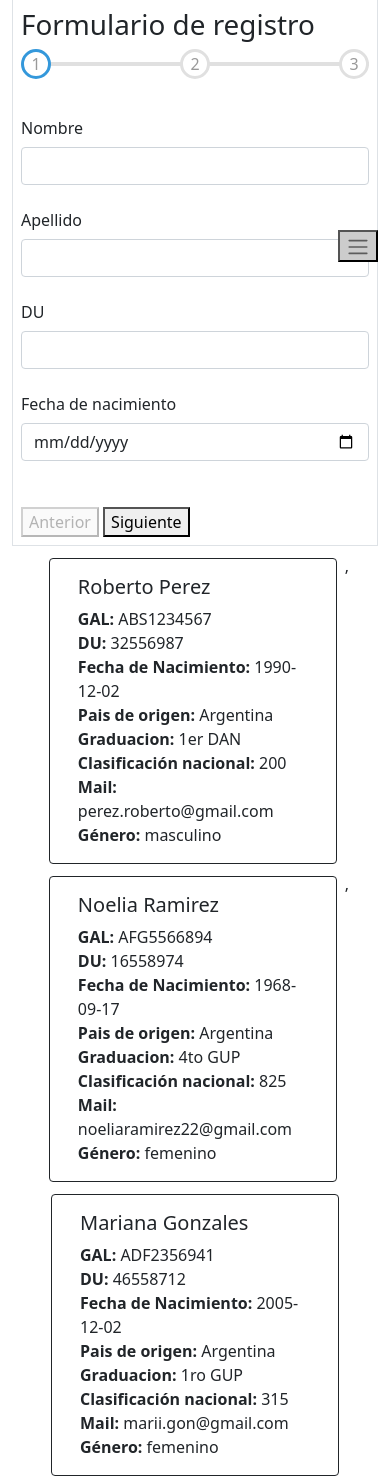
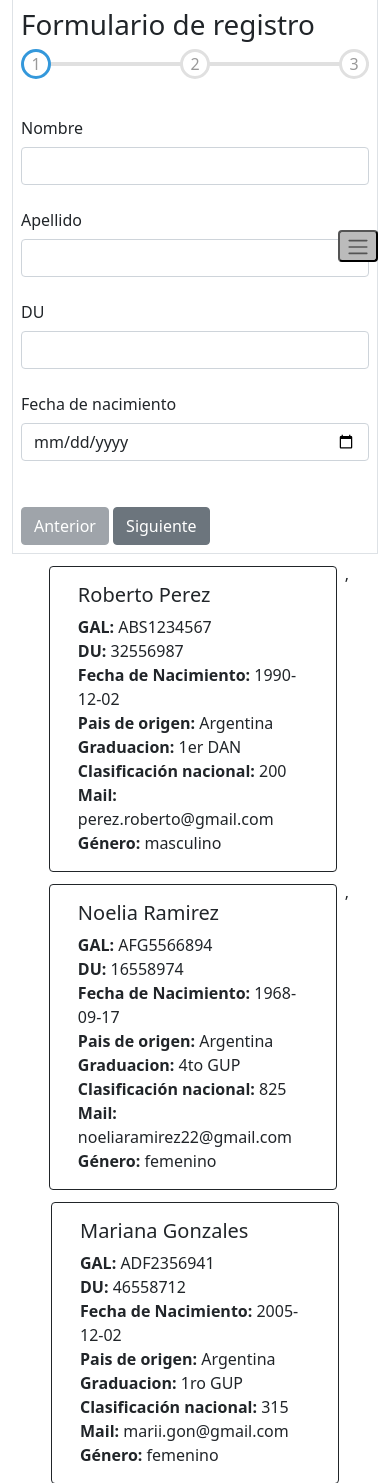
Before and after one commit to martinaRosales/TrabajosPracticosG7, a PHP site: page /Views/index.html in a window 390 px wide; the page is wider, and only the part inside the window is pictured. Shown: the part 574-2057 px from the top of that part. Run offline with PHP 8.4, Linux system fonts and the light colour scheme.

Commit message:
index + menu

```diff
--- a/tpoDOM/Assets/CSS/menu.css
+++ b/tpoDOM/Assets/CSS/menu.css
@@ -23,6 +23,6 @@
  }
 
  #menu-chico button{
-  background-color: #ccc;
+  background-color: #bbb;
 
  }
--- a/tpoDOM/Assets/JS/cambioTema.js
+++ b/tpoDOM/Assets/JS/cambioTema.js
@@ -23,3 +23,30 @@ if(localStorage.getItem("Tema")==="oscuro"){
 } else {
     document.body.classList.remove('modoOscuro');
 }
+
+
+//Boton modo oscuro para el menu chico
+const BOTON2 = document.getElementById('cambioTema2');
+
+window.addEventListener('load', function () {
+    //Se llama a la funcion que imprime los datos de los competidores en pantalla
+    this.localStorage.setItem("Tema", 'claro')
+    BOTON2.innerHTML = 'Modo oscuro'
+  });
+
+BOTON2.addEventListener('click', ()=>{
+    document.body.classList.toggle('modoOscuro');
+    if(document.body.classList.contains("modoOscuro")){
+        localStorage.setItem("Tema", 'oscuro');
+        BOTON2.innerHTML = 'Modo claro'
+    } else {
+        localStorage.setItem("Tema", 'claro');
+        BOTON2.innerHTML = 'Modo oscuro'
+    }
+})
+
+if(localStorage.getItem("Tema")==="oscuro"){
+    document.body.classList.add('modoOscuro');
+} else {
+    document.body.classList.remove('modoOscuro');
+}
--- a/tpoDOM/Assets/JS/index_DOM.js
+++ b/tpoDOM/Assets/JS/index_DOM.js
@@ -28,10 +28,4 @@ export {
 } from './validarForm2.js'
 
  //exportar el menu
-import{
-    botonMenu,
-} from './menu.js';
-
-export {
-    botonMenu,
-}from './menu.js'
+import './menu.js';
--- a/tpoDOM/Assets/JS/menu.js
+++ b/tpoDOM/Assets/JS/menu.js
@@ -19,6 +19,4 @@ function botonMenu (){
 
 
 }
-
 botonMenu()
-export {botonMenu};
--- a/tpoDOM/Views/index.html
+++ b/tpoDOM/Views/index.html
@@ -37,6 +37,7 @@
       </div>
       <nav class="navbar navbar-dark bg-dark"  id="menu-grande">
         <div class="container-fluid">
+            <h2 class="text-light">Taekwondo WTF</h2>
             <button id="botonMenu"
               class="navbar-toggler ms-auto"
               type="button"
@@ -64,13 +65,16 @@
             <div class="il nav-item">
                 <a class="nav-link text-light" href="#seccion-cuatro">Seccion 4</a>
             </div>
+            <div class="il nav-item">
+                <button id="cambioTema2" type="button" class="btn bg-dark text-light"></button>
+            </div>
             </ul>
         </nav>
       </div>
       <nav class="navbar " id="menu-chico">
-        <div class="container-fluid">
-            <button id="botonMenu"
-              class="mobile-toggler  d-sm-none navbar-light "
+        <div class="container">
+            <button
+              class="mobile-toggler  d-sm-none navbar-light rounded"
               type="button"
               data-bs-toggle="collapse"
               data-bs-target="#navbarToggleExternalContent2"
@@ -105,7 +109,7 @@
     <!-- seccion 3 -->
     <!-- <label for="filtro-tabla" class="col-sm-4 col-form-label"
 >Filtro de búsqueda</label
--->
+> -->
     <div class="filtros-tabla col-lg-3 mb-3">
         <!-- Filtro de busqueda para la tabla -->
         <select id="filtro-select" class="form-select" aria-label="Default select example">
@@ -257,8 +261,8 @@
                         </div>
                     </div>
                 </div>
-                <button class="boton" id="anterior" disabled>Anterior</button>
-                <button class="boton" id="siguiente">Siguiente</button>
+                <button class="boton btn btn-secondary" id="anterior" disabled>Anterior</button>
+                <button class="boton btn btn-secondary" id="siguiente">Siguiente</button>
                 <button id='enviarBtn' type="button" class="btn text-light" style="display: none">
                     Enviar
                 </button>
```
